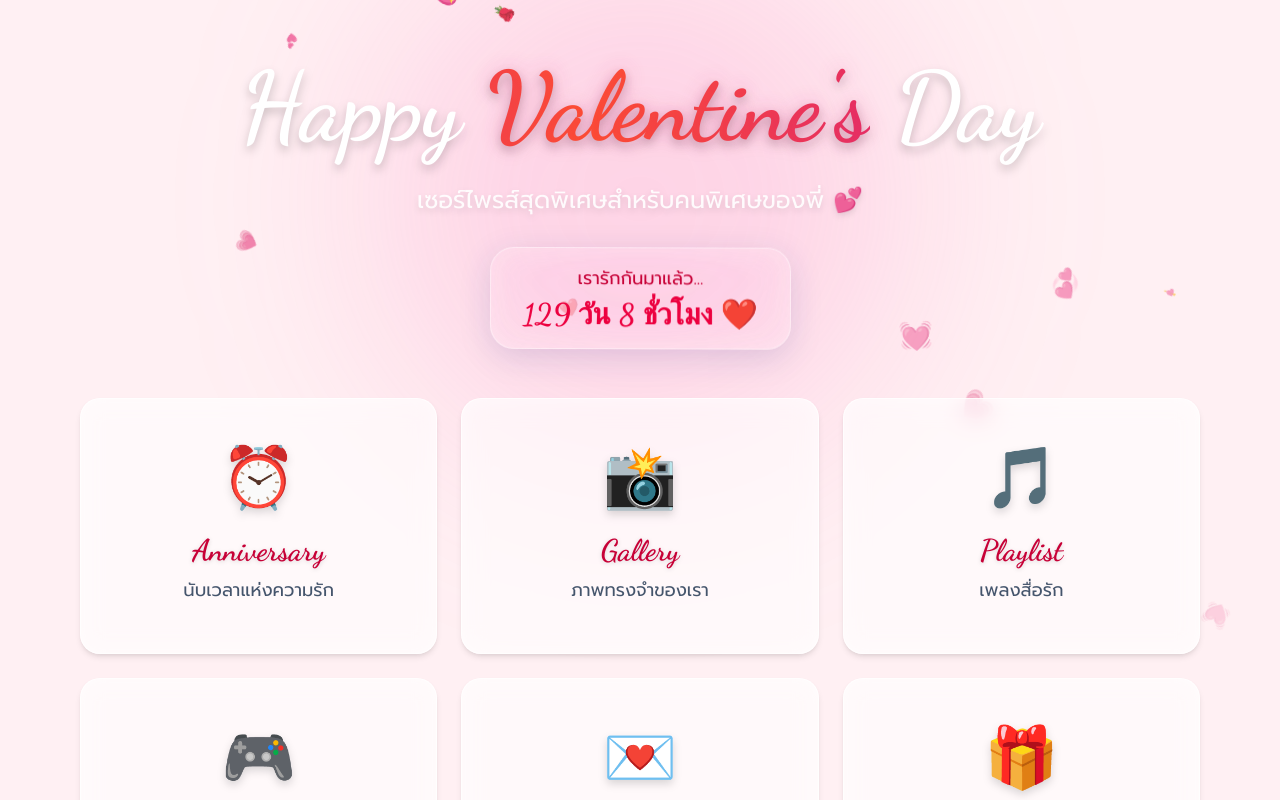
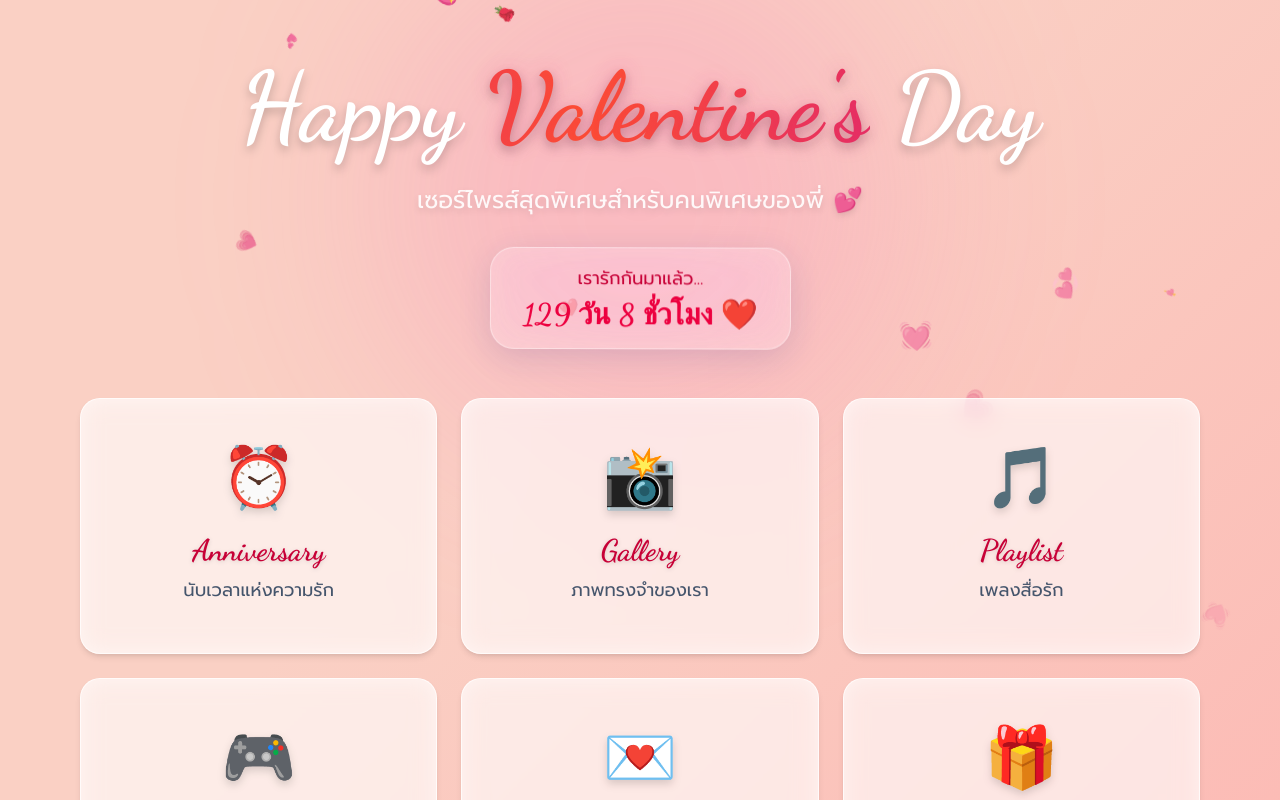
Before and after one commit to SuthichaiWisetnet/valentine-surprise, a Next.js app: page / in a window 1280 px wide. Shown: the top 800 px of the page. Built offline with nearby package versions, Linux system fonts and the light colour scheme.

Commit message:
feat: Add global CSS including custom fonts, colors, animations, glassmorphism effects, and scrollbar styling.

```diff
--- a/app/globals.css
+++ b/app/globals.css
@@ -13,7 +13,9 @@
 /* Base Styles */
 body {
   font-family: "Prompt", sans-serif;
-  background: #fff0f3; /* Minimalist Soft Pink */
+  background: linear-gradient(-45deg, #ff9a9e, #fad0c4, #fad0c4, #ffdde1);
+  background-size: 400% 400%;
+  animation: aurora 15s ease infinite; /* Restored Aurora Animation */
   min-height: 100vh;
   color: #475569;
   overflow-x: hidden;
```
